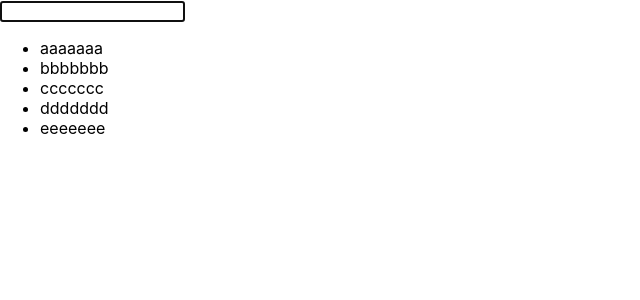
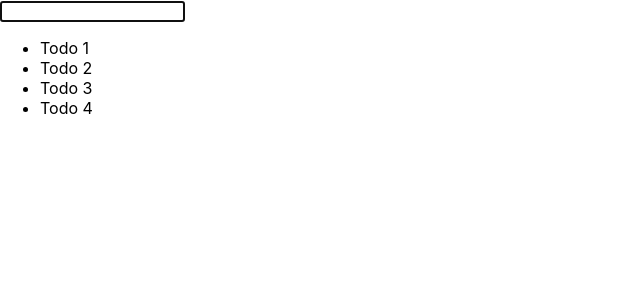
Before and after one commit to Pistch/notanota, a React (Create React App) app in the folder client/todos/: page / in a window 1280 px wide. Shown: the top 300 px of the page, without its empty margins (0-640 px from the left). Built offline with nearby package versions, Linux system fonts and the light colour scheme.

Commit message:
persist todos

```diff
--- a/client/todos/src/App/App.tsx
+++ b/client/todos/src/App/App.tsx
@@ -1,4 +1,4 @@
-import React, { useCallback, useState } from 'react';
+import React, { useCallback, useState, useEffect } from 'react';
 
 import { uniqid } from '../utils/uniqid';
 import { useOrderedList } from '../hooks/useOrderedList';
@@ -60,14 +60,37 @@ function createTodo(text: string) {
     };
 }
 
+const lsKey = 'todos';
+
+function persist(todos: ITodo[]) {
+    localStorage.setItem(lsKey, JSON.stringify(todos));
+}
+
+function fillInitialList() {
+    return [
+        'Todo 1',
+        'Todo 2',
+        'Todo 3',
+        'Todo 4',
+    ].map(createTodo);
+}
+
+function getStoredTodos() {
+    try {
+        const stored = localStorage.getItem(lsKey);
+
+        if (!stored) {
+            return fillInitialList();
+        }
+
+        return JSON.parse(stored);
+    } catch (_e) {
+        return [];
+    }
+}
+
 export function App() {
-  const [list, setList] = useState<ITodo[]>([
-      createTodo('aaaaaaa'),
-      createTodo('bbbbbbb'),
-      createTodo('ccccccc'),
-      createTodo('ddddddd'),
-      createTodo('eeeeeee'),
-  ]);
+  const [list, setList] = useState<ITodo[]>(getStoredTodos());
   const [inputValue, setInputValue] = useState('');
   const {
     selectedIndex,
@@ -99,6 +122,10 @@ export function App() {
   useGlobalKeystroke(Key.ArrowDown, selectNext);
   useGlobalKeystroke(Key.ArrowUp, selectPrevious);
 
+  useEffect(() => {
+      persist(list);
+  }, [list]);
+
   return (
     <div className="App">
       <input
```
